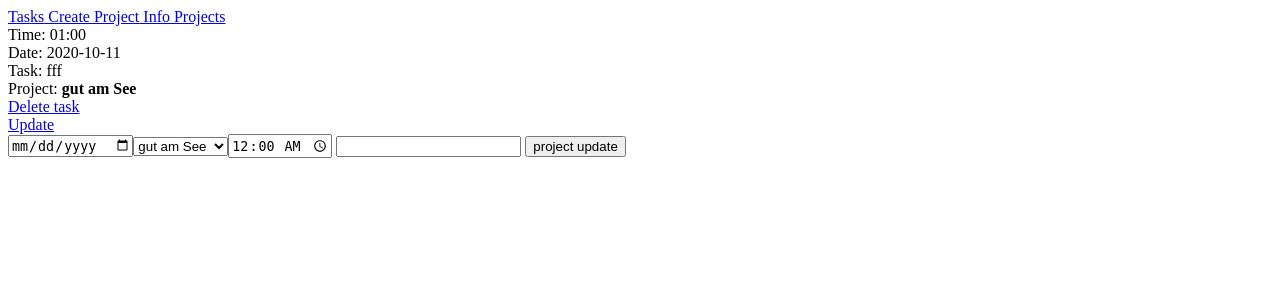
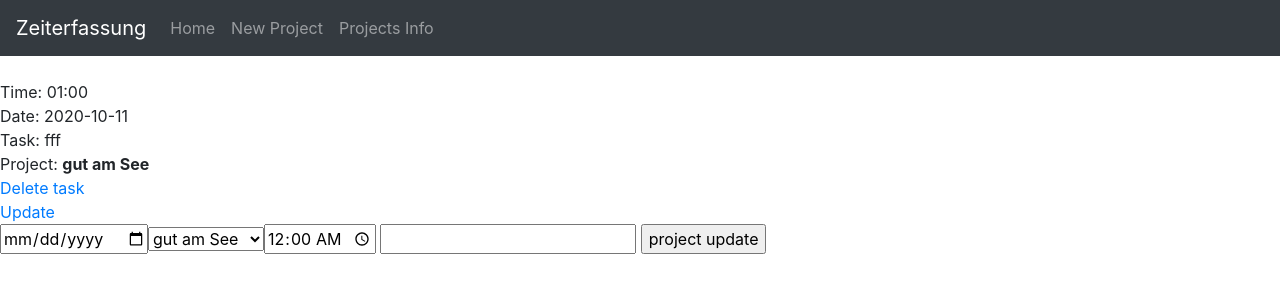
Before and after one commit to jubis18/zeiterfassung, a PHP site: page / in a window 1280 px wide. Shown: the top 300 px of the page. Run offline with PHP 8.4, Linux system fonts and the light colour scheme; data comes from the database, SQL or seed files in the repository; both versions use the stored data as it was after the commit.

Commit message:
bootstrap integration + Navbar

```diff
--- a/index.php
+++ b/index.php
@@ -1,13 +1,11 @@
 <?php
+include "layout/header.php";
+
 include("db/connector.php");
 include("models/base.php");
 
-echo "<a href='/index.php'> Tasks</a>";
-echo "<a href='/views/new-project.php'> Create Project</a>";
-echo "<a href='/views/projects.php'> Info Projects</a>";
 
-
-        $result = Base::projInfo();
+$result = Base::projInfo();
 
         if(isset($_GET['del_task'])) {
             Base::delete_task($_GET['del_task']);
@@ -54,14 +52,7 @@ echo "<a href='/views/projects.php'> Info Projects</a>";
         Base::add_task($id,$time, $date, $task);
     }
 
-    //Base::projectById(2);
 
-
-
-
-
-
-
-
+include "layout/footer.php";
 
 ?>
--- /dev/null
+++ b/layout/footer.php
@@ -0,0 +1,14 @@
+<script src="https://code.jquery.com/jquery-3.3.1.slim.min.js"
+    integrity="sha384-q8i/X+965DzO0rT7abK41JStQIAqVgRVzpbzo5smXKp4YfRvH+8abtTE1Pi6jizo" crossorigin="anonymous">
+</script>
+
+<script src="https://cdnjs.cloudflare.com/ajax/libs/popper.js/1.14.7/umd/popper.min.js"
+    integrity="sha384-UO2eT0CpHqdSJQ6hJty5KVphtPhzWj9WO1clHTMGa3JDZwrnQq4sF86dIHNDz0W1" crossorigin="anonymous">
+</script>
+
+<script src="https://stackpath.bootstrapcdn.com/bootstrap/4.3.1/js/bootstrap.min.js"
+    integrity="sha384-JjSmVgyd0p3pXB1rRibZUAYoIIy6OrQ6VrjIEaFf/nJGzIxFDsf4x0xIM+B07jRM" crossorigin="anonymous">
+</script>
+
+</body>
+</html>
--- /dev/null
+++ b/layout/header.php
@@ -0,0 +1,40 @@
+<!DOCTYPE html>
+<html lang="de">
+<head>
+
+    <meta charset="utf-8">
+    <meta http-equiv="X-UA-Compatible" content="IE=edge">
+    <meta name="viewport" content="width=device-width, initial-scale=1">
+
+    <title>Zeiterfassung</title>
+
+    <link rel="stylesheet" href="https://stackpath.bootstrapcdn.com/bootstrap/4.3.1/css/bootstrap.min.css"
+        integrity="sha384-ggOyR0iXCbMQv3Xipma34MD+dH/1fQ784/j6cY/iJTQUOhcWr7x9JvoRxT2MZw1T" crossorigin="anonymous">
+</head>
+<body>
+
+<!-- navbar -->
+<nav class="navbar navbar-expand-lg navbar-dark bg-dark">
+    <a class="navbar-brand" href="/">Zeiterfassung</a>
+    <button class="navbar-toggler" type="button" data-toggle="collapse" data-target="#navbarSupportedContent"
+        aria-controls="navbarSupportedContent" aria-expanded="false" aria-label="Toggle navigation">
+        <span class="navbar-toggler-icon"></span>
+    </button>
+
+    <div class="collapse navbar-collapse" id="navbarSupportedContent">
+    <ul class="navbar-nav mr-auto">
+        <li class="nav-item">
+            <a class="nav-link" href="/">Home <span class="sr-only">(current)</span></a>
+        </li>
+        <li class="nav-item">
+            <a class="nav-link" href="/views/new-project.php" >New Project</a>
+        </li>
+        <li class="nav-item">
+            <a class="nav-link" href="/views/projects.php" >Projects Info</a>
+        </li>
+
+    </ul>
+    <!-- search form will be here -->
+    </div>
+</nav>
+<!-- /navbar -->
```
Also changed, not shown: views/new-project.php (+3 -6 lines), views/projects.php (+3 -4 lines), views/update.php (+6 -5 lines), db/projectsDB.db.
